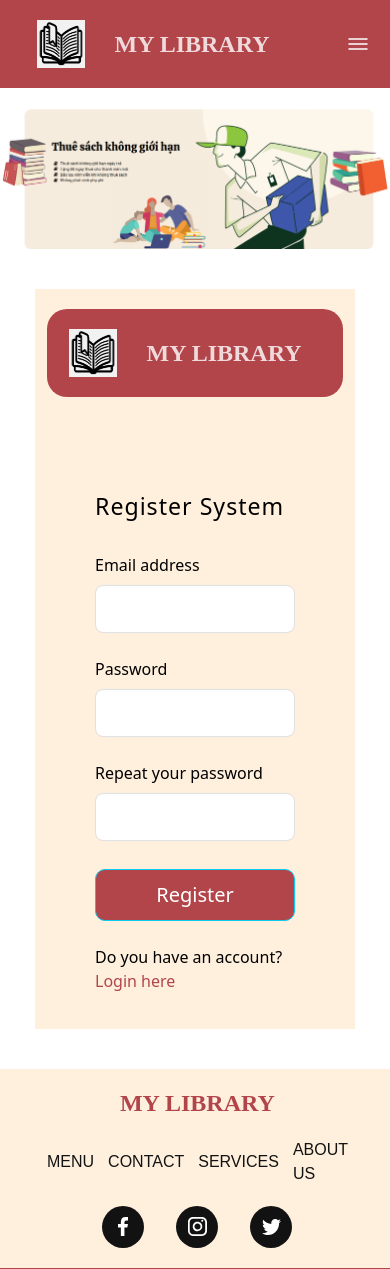
After one commit to nghia111/CLIENT_Library, a PHP site: page /register.php in a window 390 px wide. The commit adds this page. Shown: the top 1269 px of the page. Run offline with PHP 8.4, Linux system fonts and the light colour scheme.

Commit message:
login_page_&&_register_page

```diff
--- a/assets/css/style.css
+++ b/assets/css/style.css
@@ -36,6 +36,28 @@ body {
 a {
   text-decoration: none;
   color: inherit;
+}
+
+.link-info {
+  color: var(--primary-color) !important;
+}
+
+.link-info:hover {
+  color: var(--primary-color) !important;
+  opacity: 0.6;
+}
+
+.btn {
+  padding: 10px 30px;
+  background-color: var(--primary-color);
+  color: var(--color-white);
+  border-radius: 10px;
+}
+
+.btn:hover {
+  opacity: 0.8;
+  background-color: var(--primary-color);
+  color: white;
 }
 
 .flex-center {
@@ -115,6 +137,8 @@ a {
   align-items: center;
   position: relative;
   padding: 20px;
+  background-color: var(--primary-color);
+  border-radius: 20px;
 }
 
 .header__logo-img{
@@ -122,17 +146,8 @@ a {
   height: 48px;
 }
 
-.header__logo-overlay {
-  position: absolute;
-  inset: 0;
-  width: 100%;
 
-  border-radius: 20px;
-  background-color: var(--primary-color);
-  z-index: -1;
-}
-
-.header__logo h4 {
+.header__logo a {
   padding-left: 30px;
   font-weight: 700;
   font-size: 24px;
@@ -149,7 +164,6 @@ a {
   display: flex;
   align-items: center;
   justify-content: center;
-  gap: 6%;
   background-color: var(--color-creamson);
   list-style: none;
   margin-bottom: 0;
@@ -158,13 +172,19 @@ a {
 }
 
 .header__menu li {
+  padding: 2%;
   font-weight: 500;
   font-style: 16px;
-  text-transform: uppercase;
   font-family: var(--plus-jakarta-sans);
   color: var(--secondary-color);
   line-height: 20px;
   cursor: pointer;
+  border-radius: 5px;
+}
+
+.header__menu li:hover {
+  background-color: #b1454a;
+  color: #fff;
 }
 
 .header__menu li img {
@@ -176,8 +196,9 @@ a {
 .header__menu-mobile {
   display: none;
   gap: 20px;
-  position: relative;
 }
+
+
 
 /* START: header media querie */
 @media screen and (max-width: 900px) {
@@ -198,6 +219,71 @@ a {
     list-style: none;
     margin-bottom: 0;
   }
+
+
+  .menu-icon {
+    position: relative;
+    cursor: pointer;
+  }
+
+  .header__menu-mobile:hover .mobile-menu {
+    display: block;
+  }
+
+  .mobile-menu {
+    display: none;
+    position: absolute;
+    top: 6%;
+    right: 3%;
+    background-color: var(--color-creamson);
+    box-shadow: 0 2px 4px rgba(0, 0, 0, 0.1);
+    z-index: 100;
+  }
+
+  .mobile__menu-list {
+    display: flex;
+    flex-direction: column;
+    align-items: center;
+    justify-content: center;
+    padding: 20px;
+    margin: 0;
+  }
+
+  .header__menu li {
+    padding: 2%;
+    font-weight: 500;
+    font-style: 16px;
+    font-family: var(--plus-jakarta-sans);
+    color: var(--secondary-color);
+    line-height: 20px;
+    cursor: pointer;
+    border-radius: 5px;
+  }
+
+  .mobile-menu li {
+    width: 100%;
+    list-style: none;
+    padding: 5%;
+    font-weight: 500;
+    font-style: 16px;
+    font-family: var(--plus-jakarta-sans);
+    color: var(--secondary-color);
+    line-height: 20px;
+    cursor: pointer;
+    border-radius: 5px;
+  }
+
+  .mobile-menu li:hover {
+    background-color: #b1454a;
+    color: #fff;
+  }
+
+  .mobile-menu li a {
+    display: block;
+    padding: 10px 20px;
+    text-decoration: none;
+  }
+
 }
 
 @media screen and (max-width: 550px) {
@@ -206,6 +292,16 @@ a {
   }
 }
 /* END: header media queries */
+
+.mobile-menu {
+  display: none;
+  position: absolute;
+  top: 6%;
+  right: 3%;
+  background-color: var(--color-creamson);
+  box-shadow: 0 2px 4px rgba(0, 0, 0, 0.1);
+  z-index: 100;
+}
 
 .banner {
   position: relative;
@@ -274,13 +370,6 @@ a {
   align-items: center;
 }
 
-.book-detail_btn button {
-  padding: 10px 30px;
-  background-color: var(--primary-color);
-  color: var(--color-white);
-  border-radius: 10px;
-}
-
 .book-detail_title h2 {
   padding: 5%;
   display: flex;
@@ -305,6 +394,20 @@ a {
   background-color: var(--color-creamson);
 
 }
+
+/* Login page and Register page */
+.form-login, .form-register {
+  background-color: var(--color-creamson);
+}
+
+.login-header__logo {
+  margin-top: 10%;
+}
+
+.register-header__logo {
+  margin-top: 7%;
+}
+
 
 /* Footer */
 .footer {
@@ -439,6 +542,36 @@ a {
   .book-detail_title h2 {
     padding: 2%;
   }
+
+  /* Login page and Register page */
+  .form-login__info, .form-register__info {
+    width: 100%;
+  }
+
+  .form-login__img, .form-register__img {
+    display: none !important;
+  }
+
+  .form-login__info form {
+    width: 100% !important;
+    padding-bottom: 10%;
+  }
+
+  .form-login__info .btn {
+    width: 100% !important;
+  }
+
+  .form-register__info form {
+    width: 100% !important;
+    padding-bottom: 10%;
+  }
+
+  .form-register__info .btn {
+    width: 100% !important;
+  }
+
+
+  /* Footer */
   .footer {
     margin: 0px;
     flex-direction: column;
@@ -460,6 +593,11 @@ a {
     margin-bottom: 3%;
   }
 
+  /* Login page and Register page */
+  .login-header__logo, .register-header__logo{
+    padding: 0 !important;
+  }
+
   .footer__nav-item {
     margin: 0px 7px;
   }
--- a/book-detail.php
+++ b/book-detail.php
@@ -30,8 +30,8 @@
             <hr>
             <div class="row">
                 <div class="book-detail_btn col">
-                    <button>Update</button>
-                    <button>Delete</button>
+                    <button class="btn">Update</button>
+                    <button class="btn">Delete</button>
                 </div>
             </div>
         </div>
--- a/classes/book.php
+++ b/classes/book.php
@@ -8,19 +8,22 @@ class Book
   public $imagefile;
 
   private static $instance;
+  private $conn;
 
   // use singleton pattern
   public function __construct(
     $title = null,
     $description = null,
     $author = null,
-    $imagefile = null
+    $imagefile = null,
+    $db
   ) {
     // Hide the constructor
     $this->title = $title;
     $this->description = $description;
     $this->author = $author;
     $this->imagefile = $imagefile;
+    $this->conn = $db;
   }
 
   public static function getInstance(
--- a/inc/header.php
+++ b/inc/header.php
@@ -13,33 +13,42 @@
       <nav class="header__nav">
         <div class="header__logo">
           <img class="header__logo-img" src="./assets/img/logo-book.png" alt="logo">
-          <h4 data-aos="fade-down">my library</h4>
+          <a href="index.php" data-aos="fade-down">my library</a>
           <div class="header__logo-overlay"></div>
         </div>
 
         <ul class="header__menu" data-aos="fade-down">
-          <li>
-            <a href="home.php">Home</a>
-          </li>
-          <li>
-            <a href="#food">Product</a>
-          </li>
-          <li>
-            <a href="#services">Services</a>
-          </li>
-          <li>
-            <a href="#about-us">Contact</a>
-          </li>
-          <li>
-          <a href="#about-us">Login</a>
-          </li>
+          <li><a href="index.php">Home</a></li>
+          <li><a href="product.php">Product</a></li>
+          <li><a href="index.php">Services</a></li>
+          <li><a href="index.php">Contact</a></li>
+          <? if(Auth::isLoggedIn()): ?>
+              <li><a href="adduser.php">Add User</a></li>
+              <li><a href="addbook.php">Add Book</a></li>
+              <li><a href="logout.php">Logout</a></li>
+          <? else: ?>
+              <li><a href="login.php">Login</a></li>
+          <? endif; ?>
         </ul>
 
-        <ul class="header__menu-mobile" data-aos="fade-down">
-          <li>
-            <img src="./assets/img/menu.svg" alt="menu">
-          </li>
-        </ul>
+        <div class="header__menu-mobile" data-aos="fade-down">
+          <img src="./assets/img/menu.svg" alt="menu" class="menu-icon">
+          <div class="mobile-menu">
+            <ul class="mobile__menu-list">
+              <li><a href="index.php">Home</a></li>
+              <li><a href="product.php">Product</a></li>
+              <li><a href="index.php">Services</a></li>
+              <li><a href="index.php">Contact</a></li>
+              <? if(Auth::isLoggedIn()): ?>
+                <li><a href="adduser.php">Add User</a></li>
+                <li><a href="addbook.php">Add Book</a></li>
+                <li><a href="logout.php">Logout</a></li>
+              <? else: ?>
+                <li><a href="login.php">Login</a></li>
+              <? endif; ?>
+            </ul>
+          </div>
+        </div>
       </nav>
     </header>
 
--- /dev/null
+++ b/register.php
@@ -0,0 +1,102 @@
+<?php
+  require "inc/init.php";
+
+  if ($_SERVER['REQUEST_METHOD'] == 'POST') {
+    $usernameError = "";
+    $passwordError = "";
+
+
+    if (!preg_match("/^[A-Za-z]*$/", $username)) {
+      $usernameError = "Only contains [A-Za-z]";
+    }
+
+    $password = $_POST["password"];
+    if (!preg_match("/^(?=.*\d)(?=.*[a-zA-Z])[0-9a-zA-Z!@#$%^&*()_+]{8,}$/", $password)) {
+      $passwordError = "Password is invalid";
+    }
+
+    if ($usernameError == "" && $passwordError == "") {
+      $conn = require "inc/db.php";
+      $user = new User($username, $password);
+      try {
+        if ($user->addUser($conn)) {
+          Dialog::show("Add user successfully!");
+        } else {
+          Dialog::show("Cannot add user");
+        }
+      } catch (PDOException $e) {
+        // Solution added: header to error.php
+        Dialog::show($e->getMessage());
+      }
+    } else {
+      Dialog::show('Error...');
+    }
+  }
+
+  if (isset($_SESSION['logged_in'])) {
+    header("Location: index.php");
+  }
+?>
+
+<?php
+    require "inc/header.php";
+?>
+
+<div class="content">
+    <section>
+        <div class="form-register container-fluid">
+            <div class="row">
+                <div class="form-register__img col-sm-6 px-0 d-none d-sm-block">
+                    <img src="https://i.pinimg.com/564x/6d/52/60/6d5260b4e265aad38be8f8b8931776f0.jpg"
+                    alt="Login image" class="w-100 vh-100" style="object-fit: cover; object-position: left;">
+
+                    <!-- <img src="https://i.pinimg.com/564x/b4/d4/2e/b4d42eee67bd0f7b8b178679dc447e44.jpg"
+                    alt="Login image" class="w-100 vh-100" style="object-fit: cover; object-position: left;"> -->
+                </div>
+                <div class="form-register__info col-sm-6 text-black">
+
+                    <div class="register-header__logo px-5 ms-xl-4">
+                        <div class="header__logo">
+                            <img class="header__logo-img" src="./assets/img/logo-book.png" alt="logo">
+                            <a href="index.php" data-aos="fade-down">my library</a>
+                        </div>
+                    </div>
+
+                    <div class="d-flex align-items-center h-custom-2 px-5 ms-xl-4 mt-5 pt-5 pt-xl-0 mt-xl-n5">
+
+                    <form style="width: 23rem;">
+
+                        <h3 class="fw-normal mb-3 pb-3" style="letter-spacing: 1px;">Register System</h3>
+
+                        <div class="form-outline mb-4">
+                            <label class="form-label" for="form2Example18">Email address</label>
+                            <input type="email" id="form2Example18" class="form-control form-control-lg" />
+                        </div>
+
+                        <div class="form-outline mb-4">
+                            <label class="form-label" for="form2Example28">Password</label>
+                            <input type="password" id="form2Example28" class="form-control form-control-lg" />
+                        </div>
+
+                        <div class="form-outline mb-4">
+                            <label class="form-label" for="form2Example28">Repeat your password</label>
+                            <input type="password" id="form2Example28" class="form-control form-control-lg" />
+                        </div>
+
+                        <div class="pt-1 mb-4">
+                            <button class="btn btn-info btn-lg btn-block" type="button">Register</button>
+                        </div>
+
+                        <p>Do you have an account? <a href="login.php" class="link-info">Login here</a></p>
+
+                    </form>
+
+                    </div>
+
+                </div>
+            </div>
+        </div>
+    </section>
+</div>
+
+<?php require "inc/footer.php";?>
```
Also changed, not shown: js/script.js (+46 -52 lines), login.php (+75 -0 lines).
